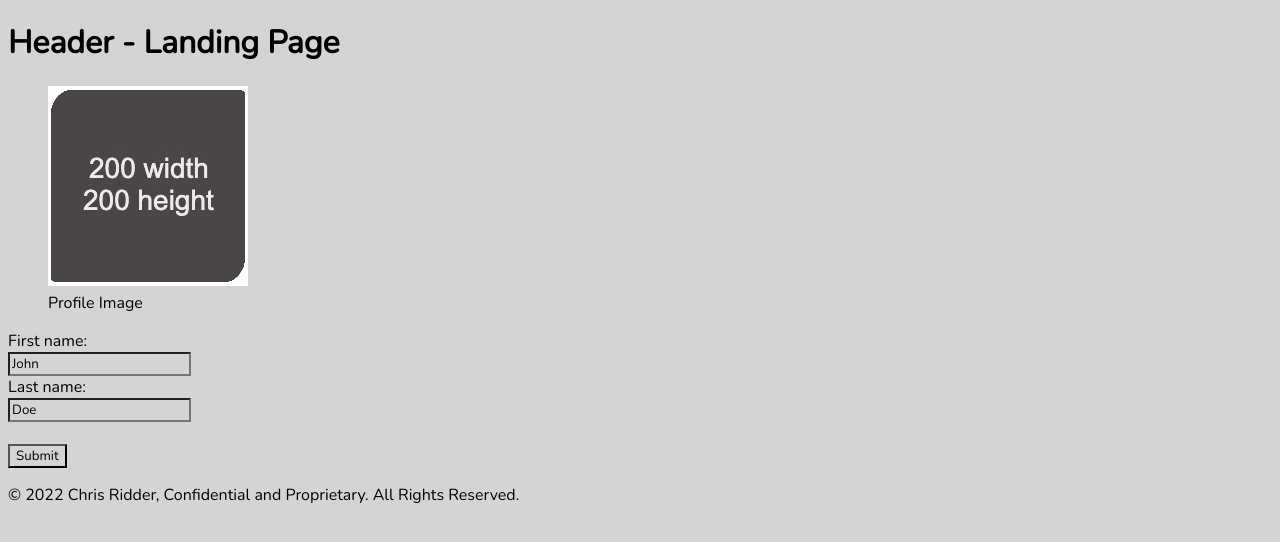
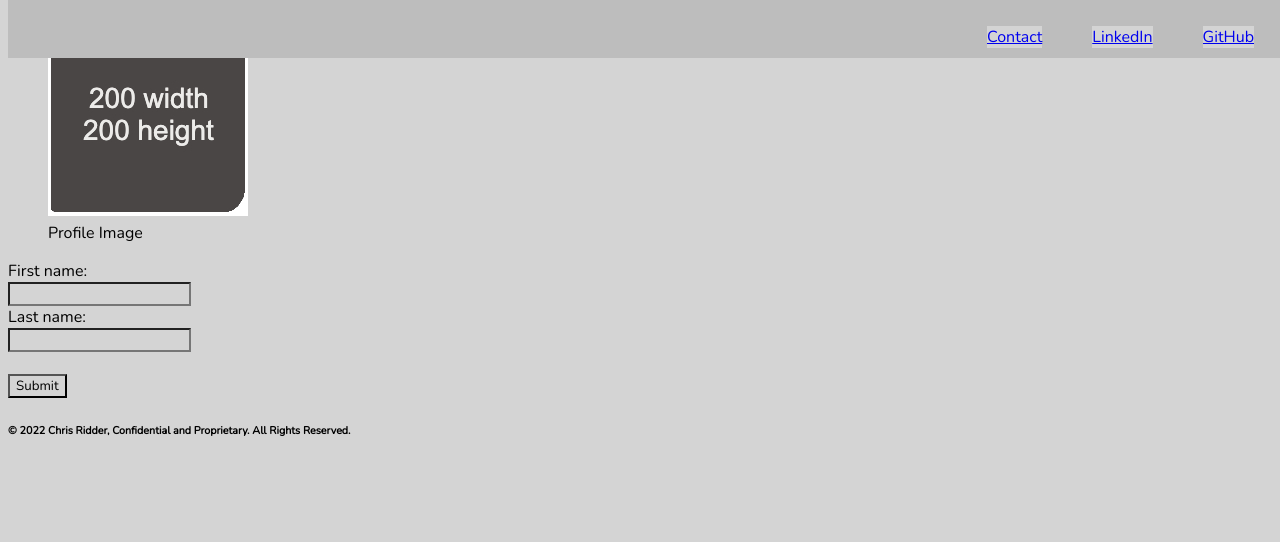
Before and after one commit to cridder/module_01_mini_project_landing_page, a plain HTML site: page index.html in a window 1280 px wide. Drawn offline with nearby package versions, Linux system fonts and the light colour scheme.

Commit message:
alot of work

```diff
--- a/assests/style.css
+++ b/assests/style.css
@@ -4,3 +4,40 @@
     background-color: rgb(212, 212, 212);
     font-family: 'Nunito', sans-serif;
   }
+
+/* https://www.w3schools.com/howto/tryit.asp?filename=tryhow_js_sticky_header */
+/* https://www.w3schools.com/howto/howto_js_sticky_header.asp */
+
+.header {
+    padding: 10px 16px;
+    background-color: rgb(189, 189, 189);
+    position: fixed;
+    top: 0;
+    width: 100%;
+  }
+
+.footer {
+    padding: 10px 16px;
+    background-color: rgb(100, 100, 100);
+    position: fixed;
+    top: 0;
+    width: 100%;
+  }
+
+ .sticky {
+    position: fixed;
+    top: 0;
+    width: 100%;
+  }
+
+  /* List items in navigation bar */
+li {
+    /* Sets display to inline */
+    display: inline;
+    top: 0;
+    float: right;
+    padding-right: 50px;
+    /* padding: 10px 16px; */
+    list-style-type: none;
+    background-color: rgb(189, 189, 189);
+  }
--- a/index.html
+++ b/index.html
@@ -12,30 +12,59 @@
 </head>
 <body>
     <header id="top">
-      <h1>Header - Landing Page</h1>
+      <!-- <h1>Header - Landing Page</h1> -->
+      <header class="header" id="myHeader">
+        <nav>
+          <ul>
+            <li>
+                <a href="https://github.com/cridder">GitHub</a>
+            <li>
+                <a href="https://www.linkedin.com/in/chrisridder/">LinkedIn</a>
+            </li>
+            <li>
+                <a href="#contact">Contact</a>
+            </li>
+          </ul>
+        </nav>
+      </header>
     </header>
     <main>
         <figure>
             <img src="./assests/sample.jpg" alt="Chris Ridder Profile Image">
             <figcaption>Profile Image</figcaption>
         </figure>
-        <form action="./assests/thanks.html">
+        <form action="./assests/thanks.html" id="contact">
             <label for="fname">First name:</label><br>
-            <input type="text" id="fname" name="fname" value="John"><br>
+            <input type="text" id="fname" name="fname" value=""><br>
             <label for="lname">Last name:</label><br>
-            <input type="text" id="lname" name="lname" value="Doe"><br><br>
+            <input type="text" id="lname" name="lname" value=""><br><br>
             <input type="submit" value="Submit">
           </form>
     </main>
     <footer>
         <!-- <p>Footer - © 2022 Chris Ridder, Confidential and Proprietary. All Rights Reserved.</p> -->
-        <p>
+        <h6>
             ©
             <script>
                     document.write(new Date().getFullYear())
             </script>
             Chris Ridder, Confidential and Proprietary. All Rights Reserved.
-        </p>
+        </h6>
       </footer>
-</body>
+
+      <script>
+        window.onscroll = function() {myFunction()};
+
+        var header = document.getElementById("myHeader");
+        var sticky = header.offsetTop;
+
+        function myFunction() {
+          if (window.pageYOffset > sticky) {
+            header.classList.add("sticky");
+          } else {
+            header.classList.remove("sticky");
+          }
+        }
+        </script>
+    </body>
 </html>
```
